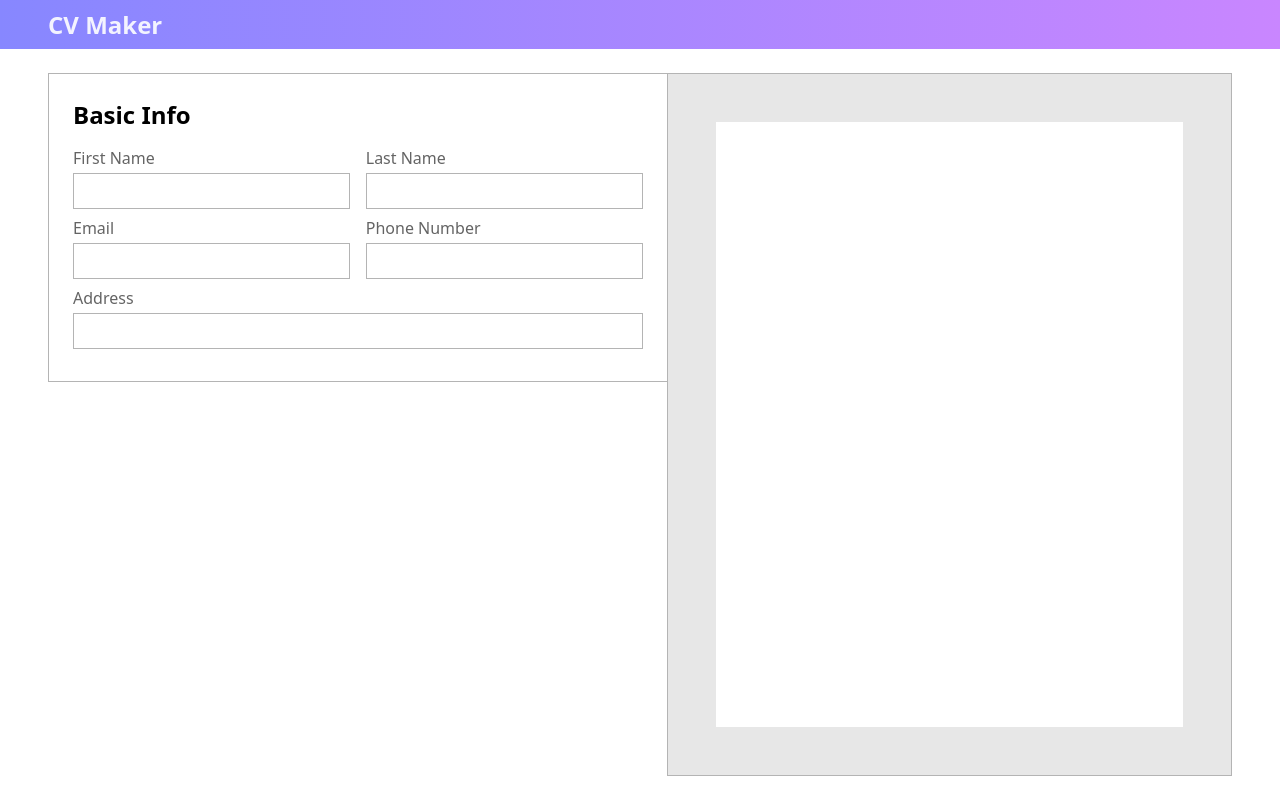
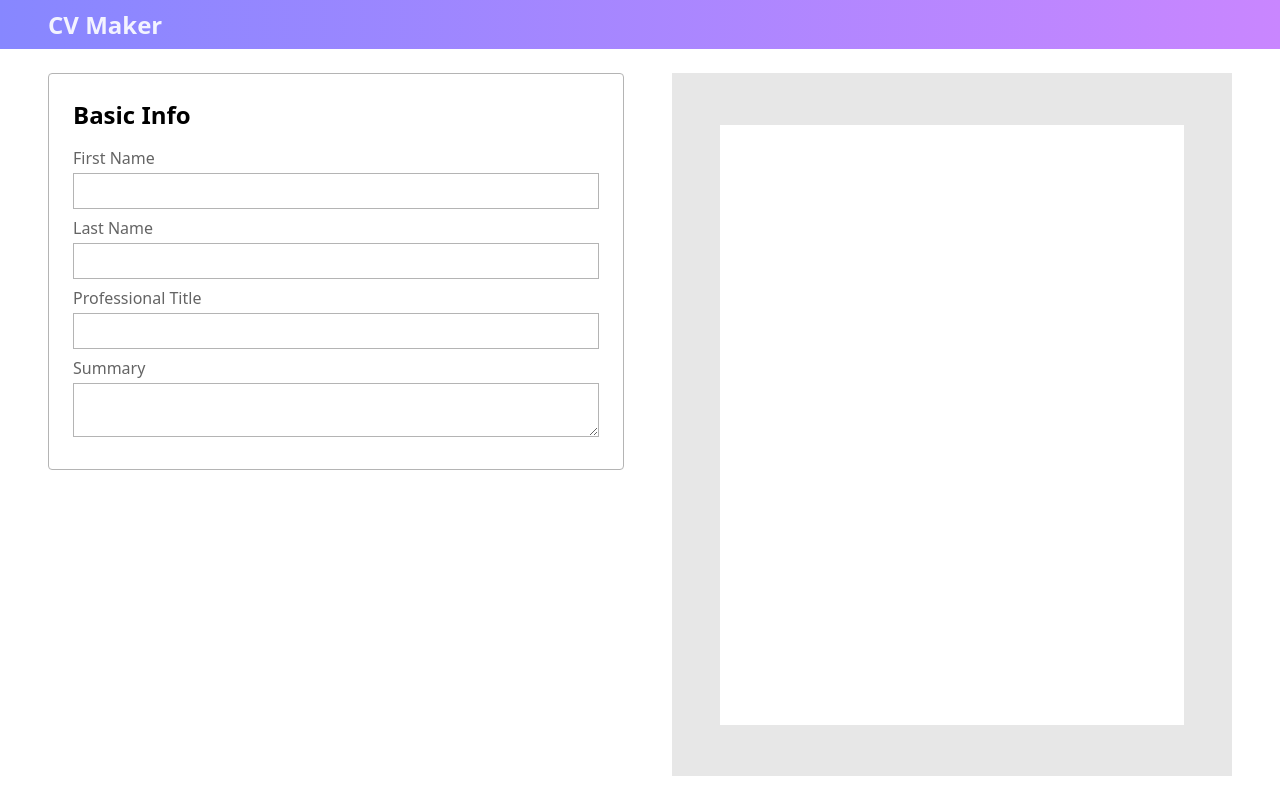
Before and after one commit to NotRelix/cv-maker, a React (Vite) app: page / in a window 1280 px wide. Built offline with nearby package versions, Linux system fonts and the light colour scheme.

Commit message:
style: add cv layout

```diff
--- a/src/App.css
+++ b/src/App.css
@@ -6,6 +6,20 @@
 
 .container__main {
   display: flex;
-  height: 100%;
+  flex: 1;
   padding: 24px 48px;
+  gap: 48px;
+  max-height: 100%;
 }
+
+textarea {
+  resize: vertical;
+  min-height: 1.5em;
+  max-height: 11em;
+}
+
+input,
+textarea {
+  border: 1px solid var(--border);
+  padding: 8px;
+}
--- a/src/components/UserCV.jsx
+++ b/src/components/UserCV.jsx
@@ -4,10 +4,11 @@ const UserCV = ({ userInfo }) => {
   return (
     <article className='user-cv'>
       <section className='user-cv__container'>
-        <h1>{userInfo.firstName} {userInfo.lastName}</h1>
-        <h1>{userInfo.email}</h1>
-        <h1>{userInfo.phoneNumber}</h1>
-        <h1>{userInfo.address}</h1>
+        <section className="user-cv__top-section">
+          <h1 className='user-cv__heading'>{userInfo.firstName} {userInfo.lastName}</h1>
+          <p className='user-cv__professional-title'>{userInfo.professionalTitle}</p>
+          <p className='user-cv__summary'>{userInfo.summary}</p>
+        </section>
       </section>
     </article>
   )
--- a/src/components/UserDetails.jsx
+++ b/src/components/UserDetails.jsx
@@ -26,30 +26,21 @@ const UserDetails = ({ userInfo, onChange }) => {
             />
           </div>
           <div className='user-details__field'>
-            <label htmlFor="email">Email</label>
+            <label htmlFor="professional-title">Professional Title</label>
             <input
-              type="email"
-              id='email'
-              name='email'
-              onChange={(e) => onChange(e, "email")}
+              type="text"
+              id='professional-title'
+              name='professional-title'
+              onChange={(e) => onChange(e, "professionalTitle")}
             />
           </div>
           <div className='user-details__field'>
-            <label htmlFor="phone-number">Phone Number</label>
-            <input
-              type="number"
-              id='phone-number'
-              name='phone-number'
-              onChange={(e) => onChange(e, "phoneNumber")}
-            />
-          </div>
-          <div className='user-details__field'>
-            <label htmlFor="address">Address</label>
-            <input
+            <label htmlFor="summary">Summary</label>
+            <textarea
               type="text"
-              id='address'
-              name='address'
-              onChange={(e) => onChange(e, "address")}
+              id='summary'
+              name='summary'
+              onChange={(e) => onChange(e, "summary")}
             />
           </div>
         </form>
--- a/src/data/userInfoData.js
+++ b/src/data/userInfoData.js
@@ -1,7 +1,6 @@
 export const userInfoData = {
   firstName: "",
   lastName: "",
-  email: "",
-  phoneNumber: "",
-  address: "",
+  professionalTitle: "",
+  summary: "",
 }
--- a/src/index.css
+++ b/src/index.css
@@ -4,6 +4,7 @@
   --border: rgb(180, 180, 180);
   --cv-bg: rgb(231, 231, 231);
   --paper-bg: white;
+  --cv-heading: rgb(65, 65, 168);
 }
 
 * {
--- a/src/styles/UserCV.css
+++ b/src/styles/UserCV.css
@@ -1,16 +1,16 @@
 .user-cv {
+  flex: 2;
+  background-color: var(--cv-bg);
   display: flex;
   justify-content: center;
-  flex: 2;
+  align-items: center;
   padding: 48px;
   height: 100%;
-  background-color: var(--cv-bg);
-  border: 1px solid var(--border);
 }
 
 .user-cv__container {
   background-color: var(--paper-bg);
-  height: 100%;
   aspect-ratio: 8.5 / 11;
-  padding: 8px;
+  height: 75vh;
+  padding: 16px;
 }
--- a/src/styles/UserDetails.css
+++ b/src/styles/UserDetails.css
@@ -1,6 +1,6 @@
 .user-details {
   flex: 3;
-  max-width: 800px;
+  max-width: 720px;
 }
 
 .user-details__container {
@@ -8,7 +8,7 @@
   gap: 16px;
   flex-direction: column;
   border: 1px solid var(--border);
-  border-right: none;
+  border-radius: 4px;
   padding: 24px;
   padding-bottom: 32px;
 }
@@ -41,7 +41,7 @@
   color: var(--muted-text);
 }
 
-@media (max-width: 868px) {
+@media (max-width: 1280px) {
   .user-details form div:last-child {
     grid-column: 1 / 1;
   }
```
